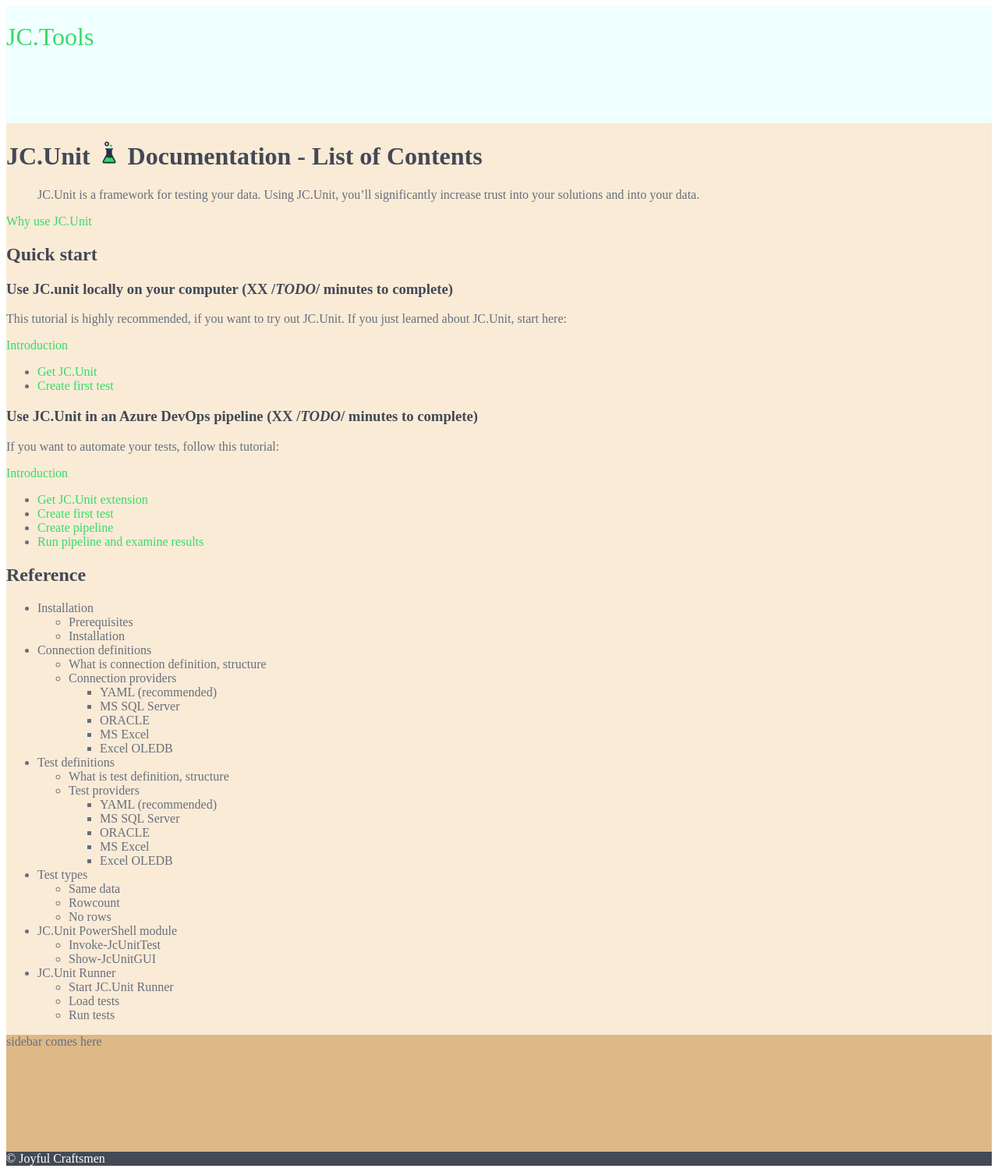
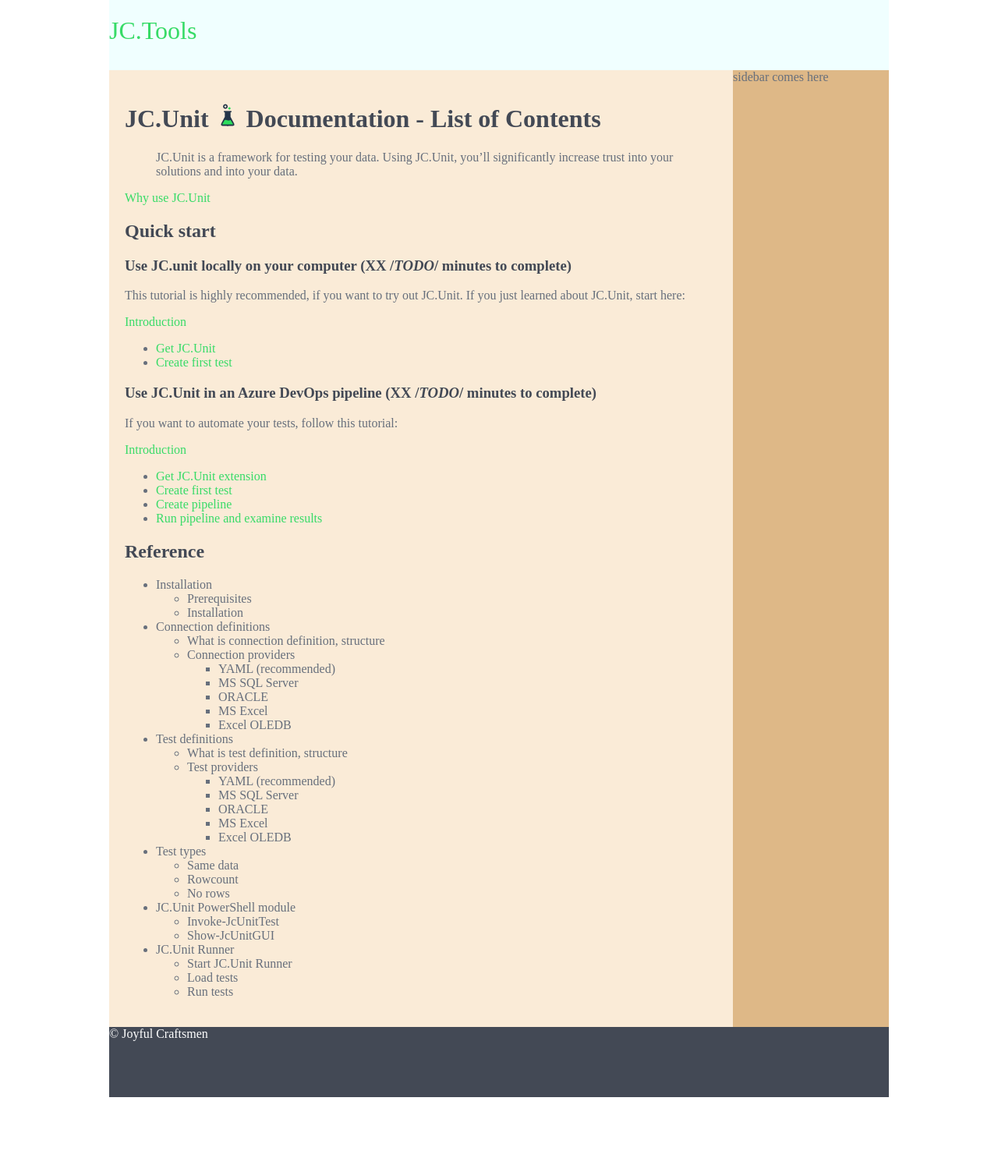
Before and after one commit to joyfulcraftsmen/JC.Tools, a Jekyll site: the page built from index.md, in a window 1280 px wide. Shown: the whole page at 78% size. Built offline with Jekyll 4.4.1, drawn with Linux system fonts in a browser that asks for light colours; our own code applies the rules of GitHub Pages for plain Markdown files; after the commit the page ends 1407 px from its top, so only the background shows below that.

Commit message:
CSS grid tested.

```diff
--- a/assets/css/style.css
+++ b/assets/css/style.css
@@ -9,6 +9,8 @@
 
 body {
     color: var(--color-jc-font);
+    margin: auto;
+    width: 1000px;
 }
 
 h1,h2,h3,h4,h5,h6 {
@@ -31,23 +33,40 @@
 
 .wrapper {
     display: grid;
-    grid-template-columns: auto, 200px;
-    grid-template-rows: 150px auto 150px;
+    grid-template-columns: auto 200px;
+    grid-template-rows: 90px auto 90px;
 }
 
 .header {
     background-color: azure;
+    grid-column-start: 1;
+    grid-column-end: 3;
+    grid-row-start: 1;
+    grid-row-end: 2;
 }
 
 .content {
     background-color: antiquewhite;
+    grid-column-start: 1;
+    grid-column-end: 2;
+    grid-row-start: 2;
+    grid-row-end: 3;
+    padding: 20px;
 }
 
 .sidebar {
     background-color: burlywood;
+    grid-column-start: 2;
+    grid-column-end: 3;
+    grid-row-start: 2;
+    grid-row-end: 3;
 }
 
 .footer {
     background-color: var(--color-jc-black);
     color: white;
+    grid-column-start: 1;
+    grid-column-end: 3;
+    grid-row-start: 3;
+    grid-row-end: 4;
 }
```
